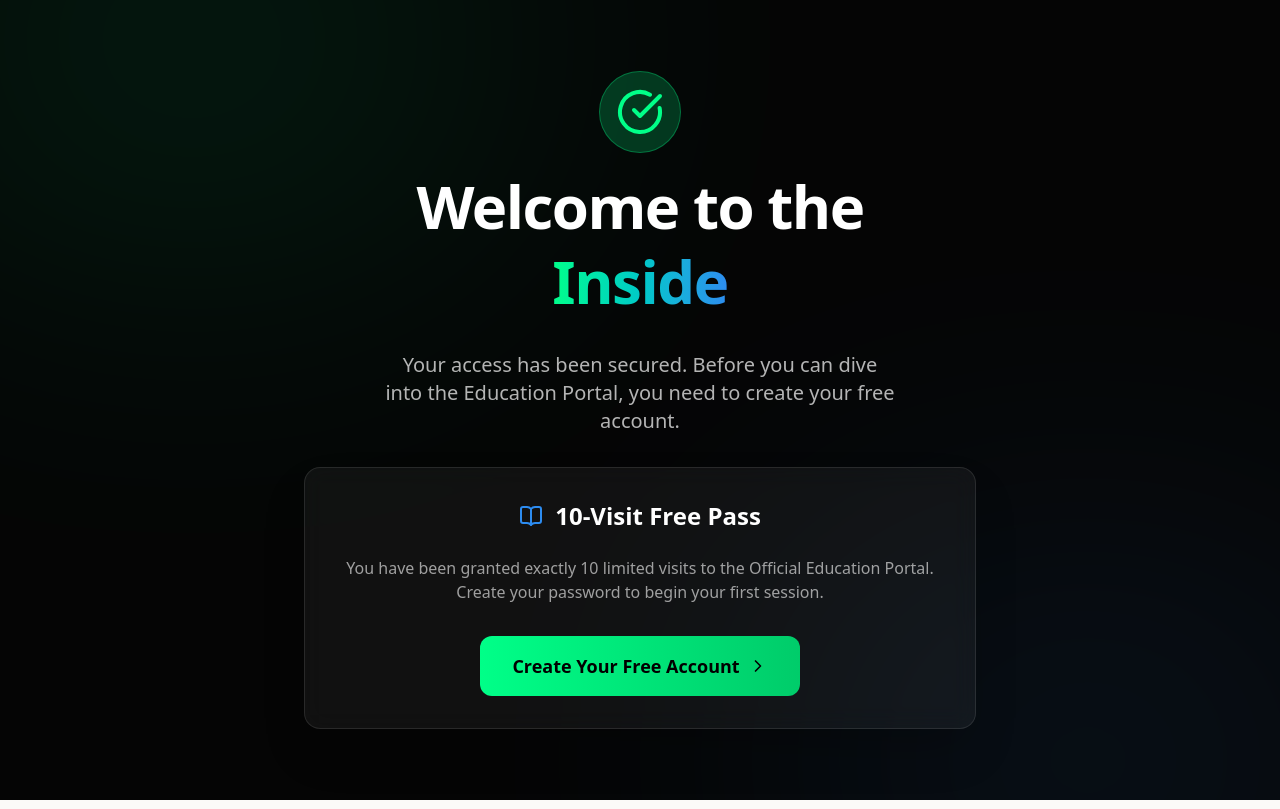
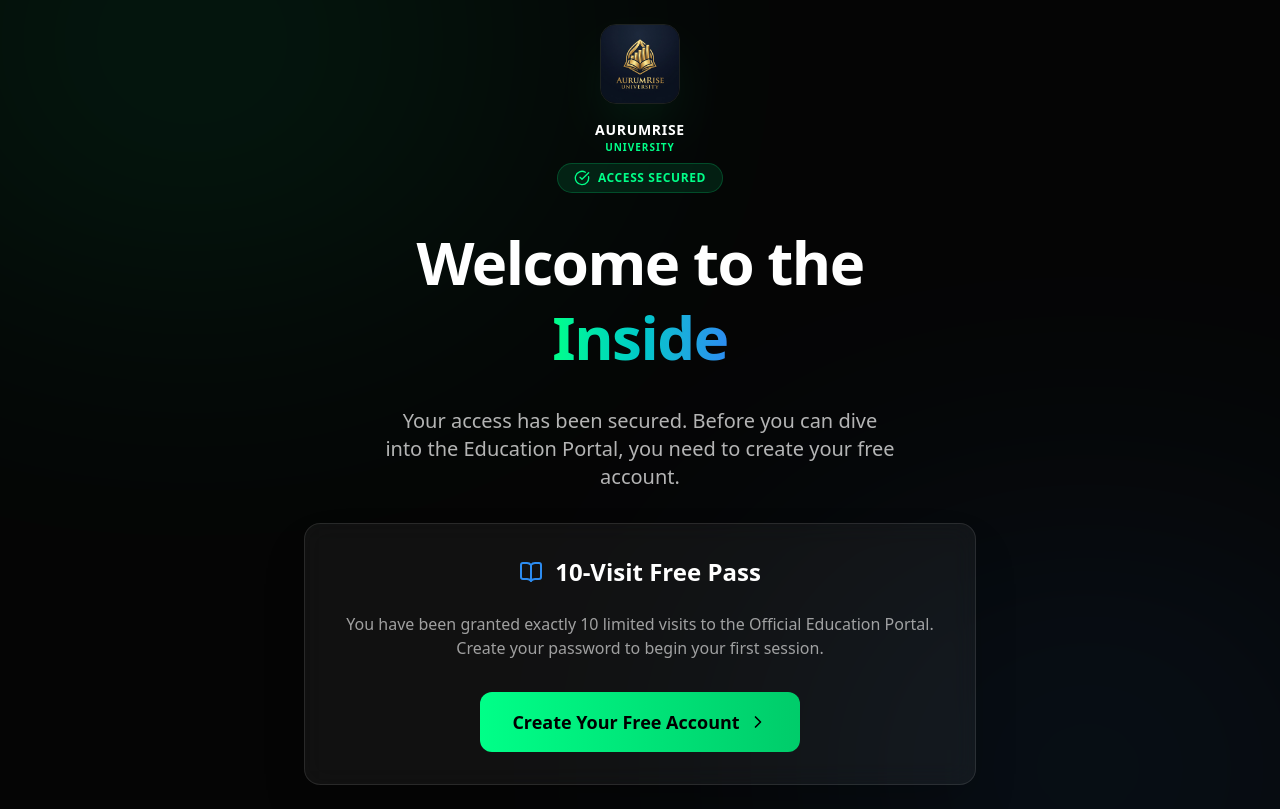
Before and after one commit to moabytemusic-code/welcometoaurum, a Next.js app: page /thank-you-syllabus in a window 1280 px wide. Built offline with nearby package versions, Linux system fonts and the light colour scheme.

Commit message:
design: Integrate AurumRise University logo and update syllabus pages

```diff
--- a/src/app/thank-you-syllabus/page.js
+++ b/src/app/thank-you-syllabus/page.js
@@ -19,9 +19,22 @@
       <div className="absolute bottom-[-20%] right-[-10%] w-[50%] h-[50%] bg-[#2d8cf0] rounded-full blur-[150px] opacity-10 pointer-events-none" />
 
       <div className="relative z-10 max-w-2xl w-full text-center space-y-8">
-        <div className="flex justify-center mb-4">
-          <div className="bg-[#00ff88]/20 p-4 rounded-full border border-[#00ff88]/30">
-            <CheckCircle className="text-[#00ff88]" size={48} />
+        <div className="flex flex-col items-center gap-4 mb-2">
+          <img
+            src="/images/aurumrise_university_logo.png"
+            alt="AurumRise University Logo"
+            className="h-20 w-20 rounded-2xl border border-white/10 shadow-2xl shadow-[#00ff88]/10"
+          />
+          <div className="flex flex-col items-center">
+            <span className="text-sm font-black tracking-wider uppercase">AURUMRISE</span>
+            <span className="text-[10px] text-[#00ff88] font-bold tracking-widest uppercase">UNIVERSITY</span>
+          </div>
+        </div>
+
+        <div className="flex justify-center">
+          <div className="bg-[#00ff88]/10 px-4 py-1.5 rounded-full border border-[#00ff88]/20 flex items-center gap-2">
+            <CheckCircle className="text-[#00ff88]" size={16} />
+            <span className="text-xs font-bold text-[#00ff88] uppercase tracking-wider">Access Secured</span>
           </div>
         </div>
 
--- a/src/app/university/page.js
+++ b/src/app/university/page.js
@@ -37,9 +37,9 @@
       {/* Navigation */}
       <nav className="relative z-10 flex items-center justify-between p-4 sm:p-6 max-w-7xl mx-auto border-b border-white/5">
         <div className="flex items-center gap-2 sm:gap-3">
-          <img src="/images/aurum_logo.png" alt="Aurum Rise Logo" className="h-8 sm:h-10 w-auto" />
+          <img src="/images/aurumrise_university_logo.png" alt="AurumRise University Logo" className="h-10 sm:h-12 w-auto rounded-lg border border-white/10 shadow-md shadow-[#00ff88]/10" />
           <div className="flex flex-col">
-            <span className="text-sm sm:text-base font-black tracking-wider uppercase">AURUM RISE</span>
+            <span className="text-sm sm:text-base font-black tracking-wider uppercase">AURUMRISE</span>
             <span className="text-[10px] text-[#00ff88] font-bold tracking-widest uppercase">UNIVERSITY</span>
           </div>
         </div>
@@ -176,11 +176,18 @@
         {/* Section 3: Curriculum / Course Preview */}
         <section className="mt-24 sm:mt-32">
           <div className="flex flex-col sm:flex-row sm:items-end justify-between gap-4 mb-12">
-            <div>
-              <span className="text-xs font-bold text-[#00ff88] uppercase tracking-widest">
-                OFFICIAL SYLLABUS OUTLINE
-              </span>
-              <h2 className="text-3xl sm:text-4xl font-black mt-2">What You Will Inspect</h2>
+            <div className="flex items-center gap-4">
+              <img
+                src="/images/aurumrise_university_logo.png"
+                alt="AurumRise University Seal"
+                className="h-16 w-16 rounded-xl border border-white/10 shadow-lg shadow-black/50 hidden sm:block"
+              />
+              <div>
+                <span className="text-xs font-bold text-[#00ff88] uppercase tracking-widest">
+                  OFFICIAL SYLLABUS OUTLINE
+                </span>
+                <h2 className="text-3xl sm:text-4xl font-black mt-2">What You Will Inspect</h2>
+              </div>
             </div>
             <p className="text-white/50 max-w-md text-sm">
               Your complimentary pass grants full, unrestricted access to the complete learning modules and active AI chatbot query tools.
```
Also changed, not shown: public/images/aurumrise_university_logo.png (added).
